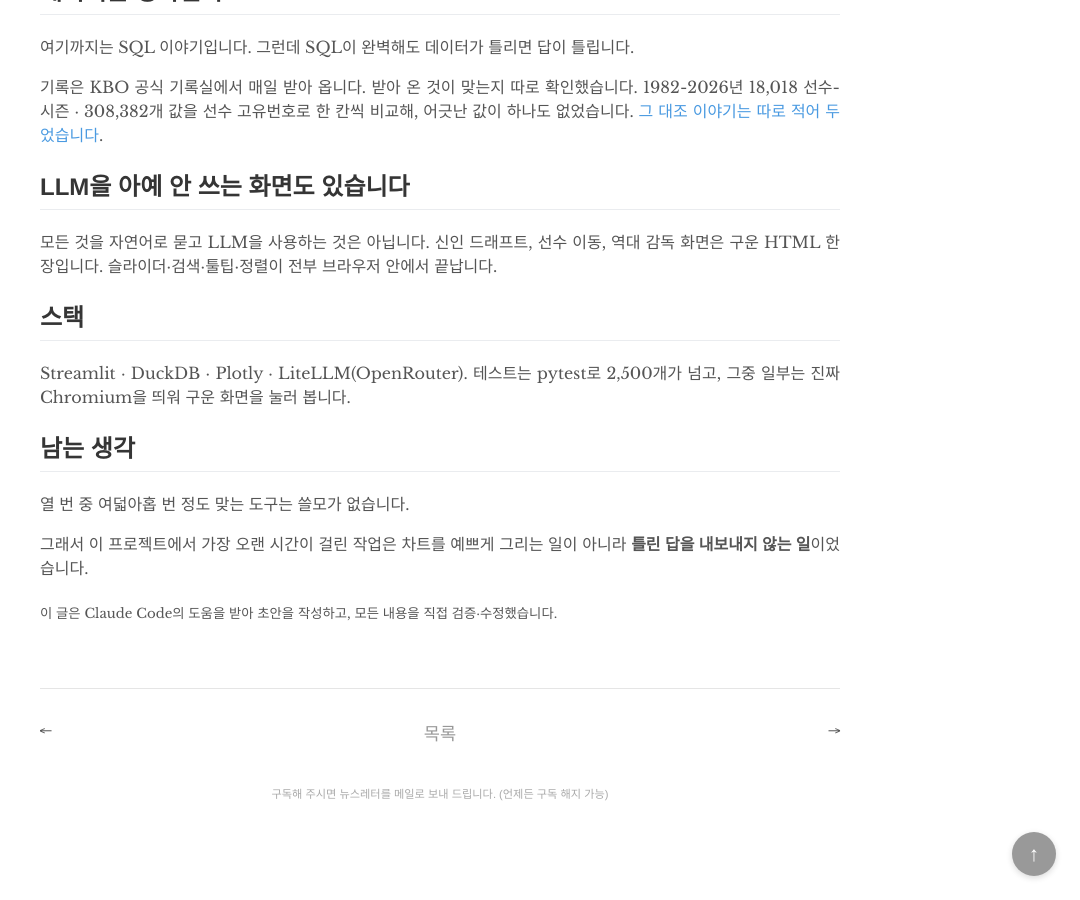
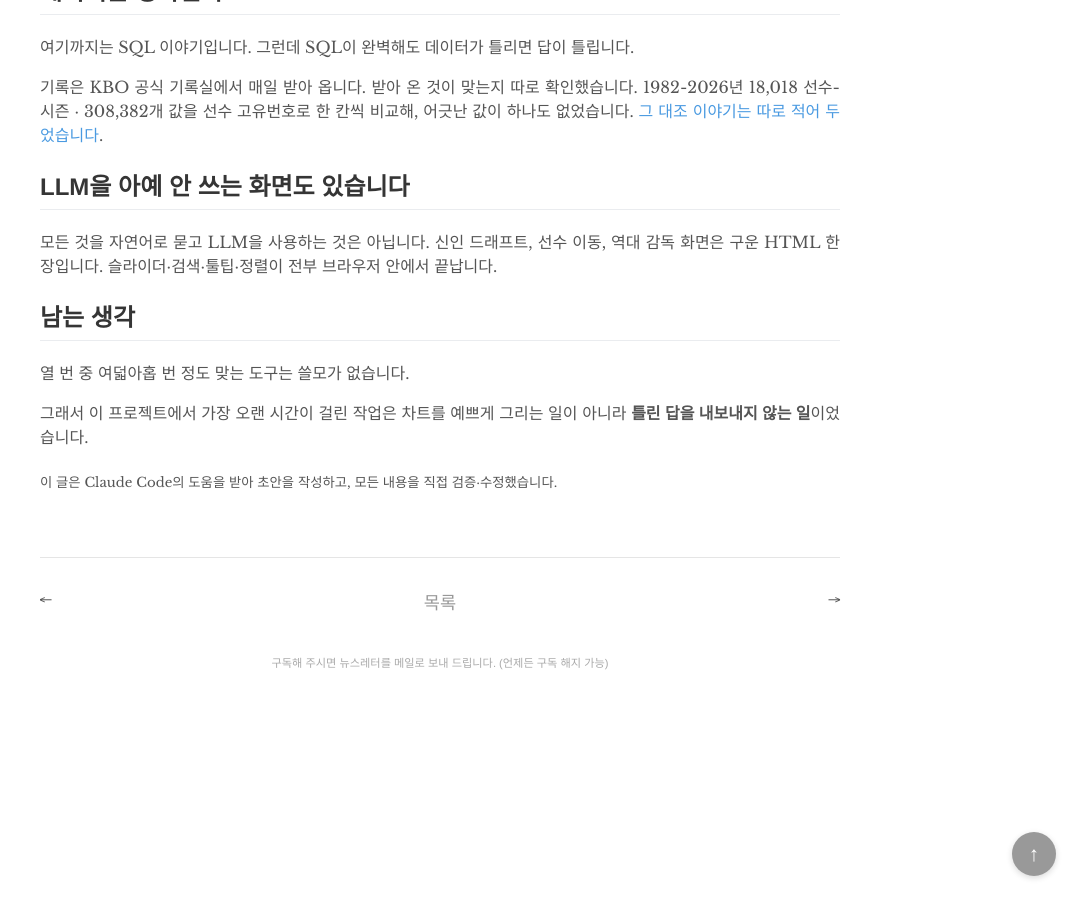
Before and after one commit to sylvakr/baseball-chart-blog, a Jekyll site: the page built from _posts/2026-09-10-llm-text-to-sql-validation.md, in a window 1280 px wide and 900 px high, scrolled down 7029 px. Shown: the whole window, without its empty margins (200-1280 px from the left). Built offline with Jekyll 4.4.1, drawn with Linux system fonts in a browser that asks for light colours.

Commit message:
vault backup: 2026-11-23 16:37:32

```diff
--- a/_posts/2026-09-10-llm-text-to-sql-validation.md
+++ b/_posts/2026-09-10-llm-text-to-sql-validation.md
@@ -242,10 +242,6 @@ LLM에게 무엇이 틀렸는지 힌트와 함께 한 번 더 물어보는 것
 
 모든 것을 자연어로 묻고 LLM을 사용하는 것은 아닙니다. 신인 드래프트, 선수 이동, 역대 감독 화면은 구운 HTML 한 장입니다. 슬라이더·검색·툴팁·정렬이 전부 브라우저 안에서 끝납니다.
 
-## 스택
-
-Streamlit · DuckDB · Plotly · LiteLLM(OpenRouter). 테스트는 pytest로 2,500개가 넘고, 그중 일부는 진짜 Chromium을 띄워 구운 화면을 눌러 봅니다.
-
 ## 남는 생각
 
 열 번 중 여덟아홉 번 정도 맞는 도구는 쓸모가 없습니다.
```
